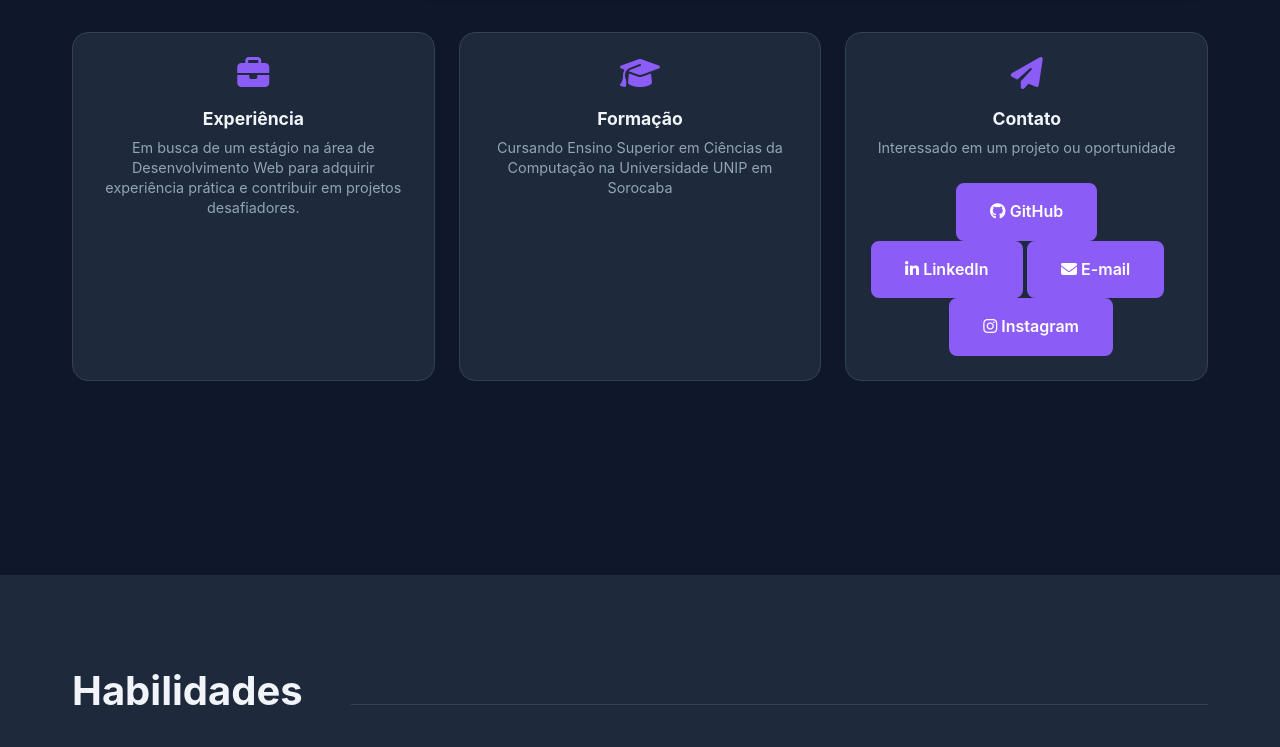
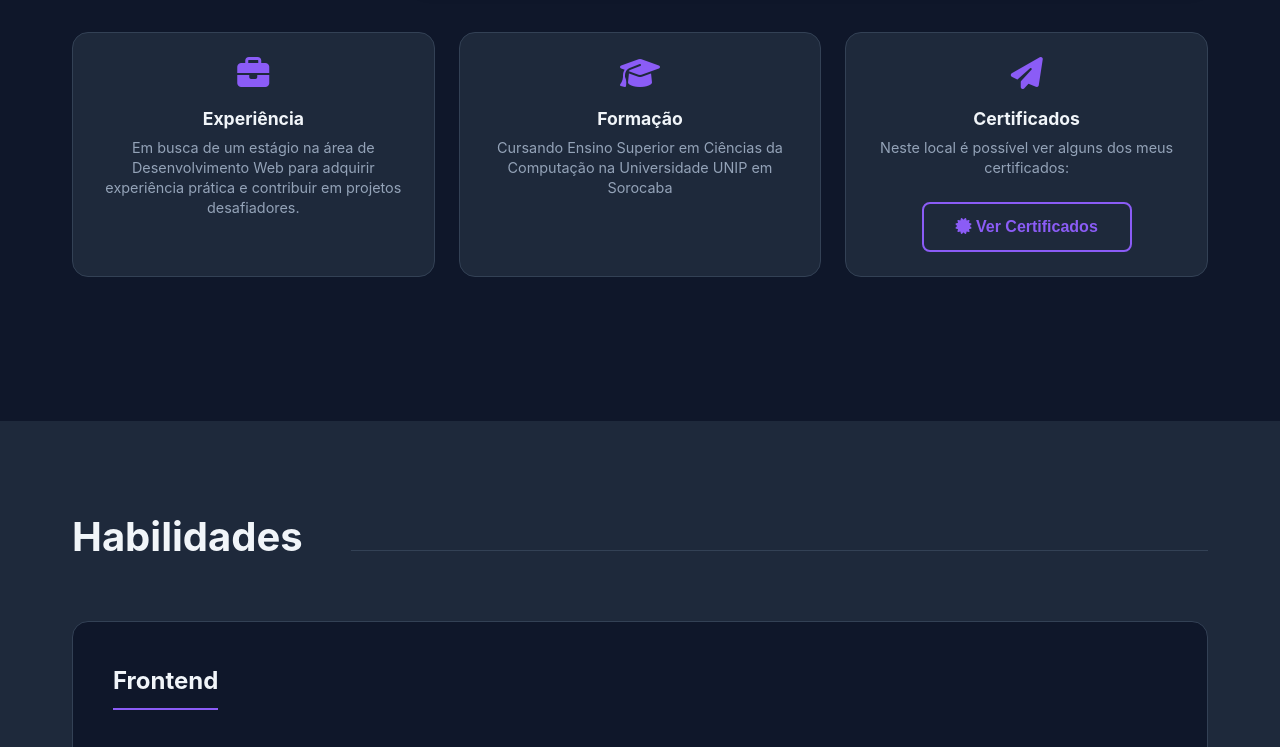
Before and after one commit to VinisLopes/portilofio, a plain HTML site: page index.html in a window 1280 px wide. Shown: the part 1303-2050 px from the top of the page. Drawn offline with Linux system fonts and the light colour scheme; animation ran at ten frames a second.

Commit message:
Alteração de leyout

```diff
--- a/index.html
+++ b/index.html
@@ -99,28 +99,17 @@
 
                         <div class="about-card">
                             <i class="fas fa-paper-plane about-card-icon"></i>
-                            <h4>Contato</h4>
-                            <p>Interessado em um projeto ou oportunidade</p>
-                            <div class="contact-card-grid">
-                                <a href="https://github.com/VinisLopes" target="_blank" class="btn btn-primary btn-contact-grid">
-                                <i class="fab fa-github"></i> <span>GitHub</span>
-                                </a>
-                                <a href="URL_DO_SEU_LINKEDIN" target="_blank" class="btn btn-primary btn-contact-grid">
-                                <i class="fab fa-linkedin-in"></i> <span>LinkedIn</span>
-                                </a>
+                            <h4>Certificados</h4>
+                            <p>Neste local é possível ver alguns dos meus certificados:</p>
 
-                                <a href="mailto:viniciusldbb@gmail.com?subject=Oportunidade%20de%20Projeto%20no%20Portfolio" class="btn btn-primary btn-contact-grid">
-                                <i class="fas fa-envelope"></i> <span>E-mail</span>
-                                </a>
-                                <a href="https://www.instagram.com/_vlopes98" target="_blank" class="btn btn-primary btn-contact-grid">
-                                <i class="fab fa-instagram"></i> <span>Instagram</span>
-                                </a>
-                            </div>
+                        <!-- 🔹 Botão "Ver Certificados" -->
+                        <button id="open-certificates" class="btn btn-secondary" style="margin-top: 1.5rem;">
+                            <i class="fas fa-certificate"></i> Ver Certificados
+                        </button>
                         </div>
                     </div>
                 </div>
             </div>
-        </div>
     </section>
 
     <section id="skills" class="section skills">
@@ -167,18 +156,6 @@
             </div>
         </div>
     </section>
-
-    <section id="certificates" class="section certificates">
-        <div class="container">
-            <div class="section-header">
-                <h2 class="section-title">Certificados</h2>
-                <div class="title-line"></div>
-            </div>
-            <div class="certificates-grid" id="certificatesGrid">
-                </div>
-        </div>
-    </section>
-
     <section id="projects" class="section projects">
         <div class="container">
             <div class="section-header">
@@ -255,7 +232,7 @@
 
             <div class="contact-details-card">
                 <i class="fas fa-paper-plane contact-details-icon"></i>
-                <h4 class="contact-details-title">Contato</h4>
+                <h4 class="contact-details-title">Redes Sociais</h4>
                 <p class="contact-details-description">Interessado em um projeto ou oportunidade</p>
 
                 <div class="contact-social-grid">
```
Also changed, not shown: script.js (line endings or trailing spaces).
